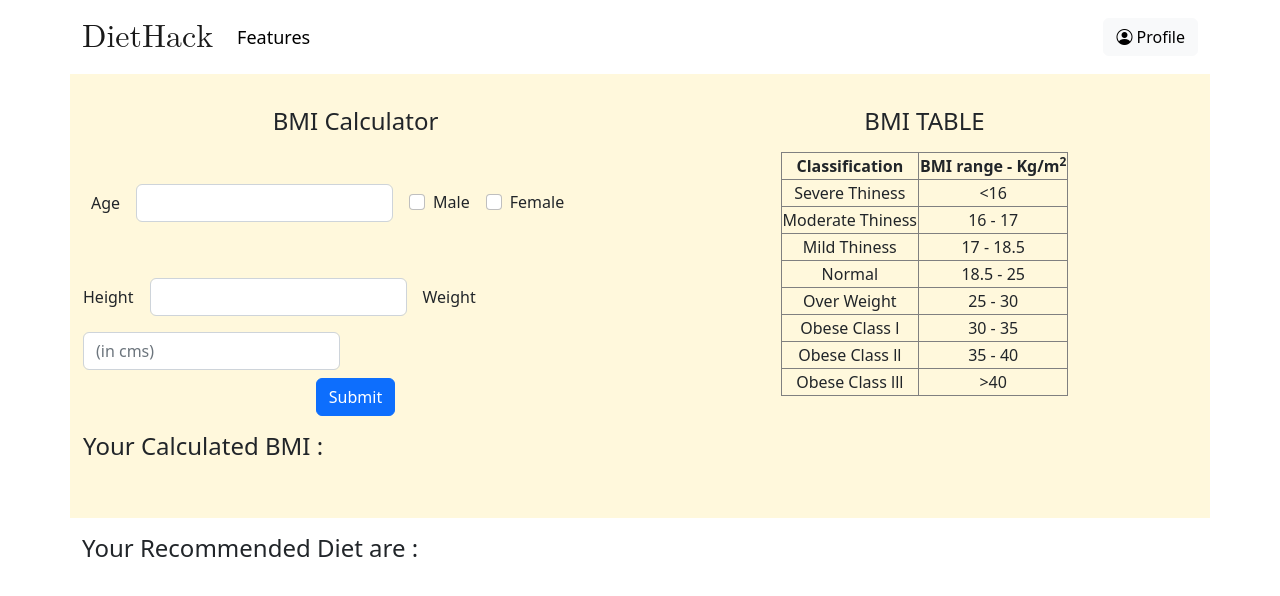
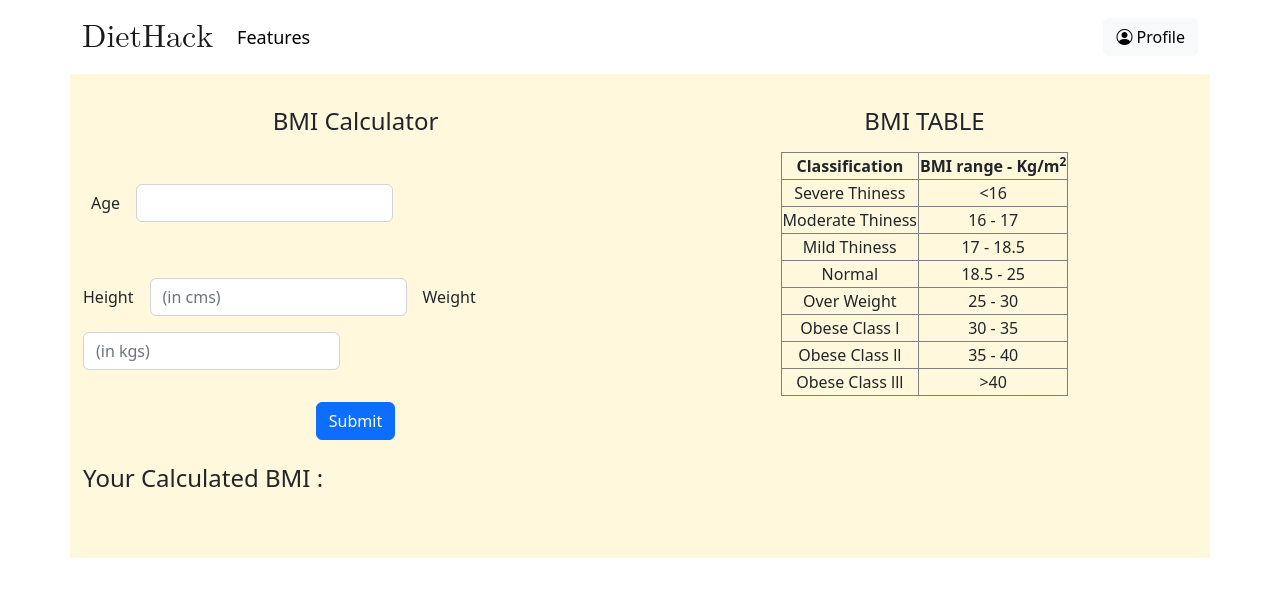
Before and after one commit to Manivannan-SenthamaraiKannan/diet_suggestion-frontend, a React (Create React App) app: page /quiz in a window 1280 px wide. Shown: the top 596 px of the page. Built offline with nearby package versions, Linux system fonts and the light colour scheme.

Commit message:
Changed in the quiz section

```diff
--- a/src/Components/Quiz.js
+++ b/src/Components/Quiz.js
@@ -36,9 +36,9 @@ const Quiz = () => {
                                 <label className="col-form-label">Age</label>
                             </div>
                             <div className="col-auto">
-                                <input type="text" className="form-control" aria-labelledby="passwordHelpInline" />
+                                <input type="number" className="form-control" />
                             </div>
-                            <div className='col-auto'>
+                            {/* <div className='col-auto'>
                                 <div className="form-check form-check-inline">
                                     <input className="form-check-input" type="checkbox" id="inlineCheckbox1" value="option1" />
                                     <label className="form-check-label" for="inlineCheckbox1">Male</label>
@@ -47,27 +47,28 @@ const Quiz = () => {
                                     <input className="form-check-input" type="checkbox" id="inlineCheckbox2" value="option2" />
                                     <label className="form-check-label" for="inlineCheckbox2">Female</label>
                                 </div>
-                            </div>
+                            </div> */}
                         </div>
                         <div className='row g-3 align-items-center py-2'>
                             <div className="col-auto">
                                 <label className="col-form-label">Height</label>
                             </div>
                             <div className="col-auto">
-                                <input type="text" className="form-control" onChange={(e) => { handleInput({ height: e.target.value }) }} />
+                                <input type="number" className="form-control" placeholder='(in cms)'
+                                    onChange={(e) => { handleInput({ height: e.target.value }) }} />
                             </div>
                             <div className="col-auto">
                                 <label className="col-form-label">Weight</label>
                             </div>
                             <div className="col-auto">
-                                <input type="text" className="form-control" placeholder='(in cms)'
+                                <input type="number" className="form-control" placeholder='(in kgs)'
                                     onChange={(e) => { handleInput({ weight: e.target.value }) }} />
                             </div>
                         </div>
-                        <div className='text-center'>
+                        <div className='text-center' style={{ paddingTop: "1.5rem" }}>
                             <button type='button' className='btn btn-primary' onClick={submit}>Submit</button>
                         </div>
-                        <h4 className='text-left py-3'>Your Calculated BMI : {result}</h4>
+                        <h4 className='text-left py-4'>Your Calculated BMI : {result}</h4>
                     </div>
 
                     <div className='col-md-6'>
@@ -121,14 +122,15 @@ const Quiz = () => {
             </div>
 
             {/* Diet Recommendation */}
-            <div className='container py-3'>
-                <h4 className='text-left'>
-                    Your Recommended Diet are :
-                </h4>
-                {(BMIData <= 16 && BMIData >= 18.5) && <SevereThiness />}
-                {(BMIData >= 18.5 && BMIData <= 25) && <Normal />}
-                {(BMIData >= 25 && BMIData <= 40) && <Obese />}
-            </div>
+            {BMIData ?
+                (<div className='container'>
+                    <h4 className='text-left' style={{ paddingBottom: "1rem", paddingTop: "1rem" }}>
+                        Your Recommended Diets are :
+                    </h4>
+                    {(BMIData <= 16 && BMIData >= 18.5) && <SevereThiness />}
+                    {(BMIData >= 18.5 && BMIData <= 25) && <Normal />}
+                    {(BMIData >= 25 && BMIData <= 40) && <Obese />}
+                </div >) : ""}
         </>
 
     )
```
